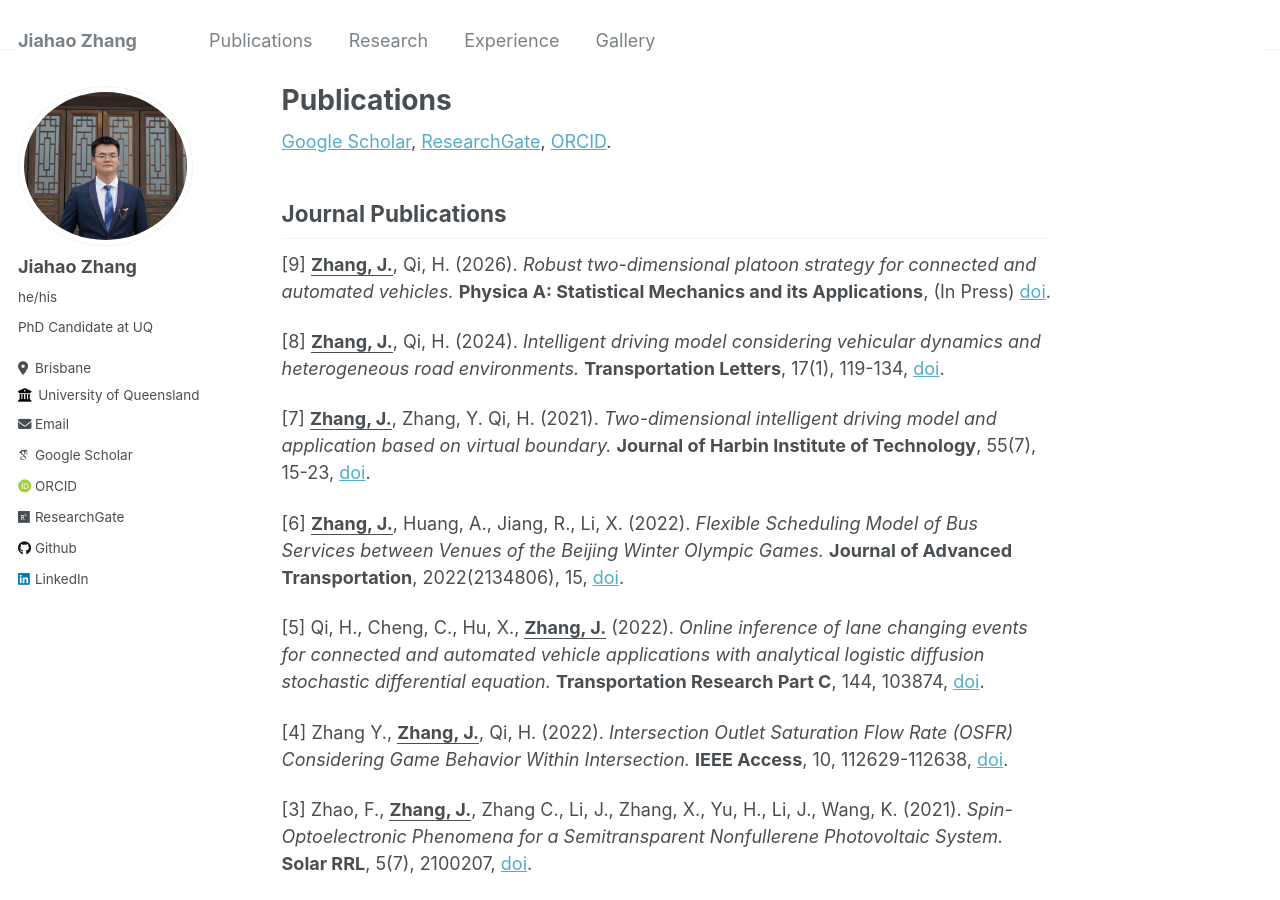
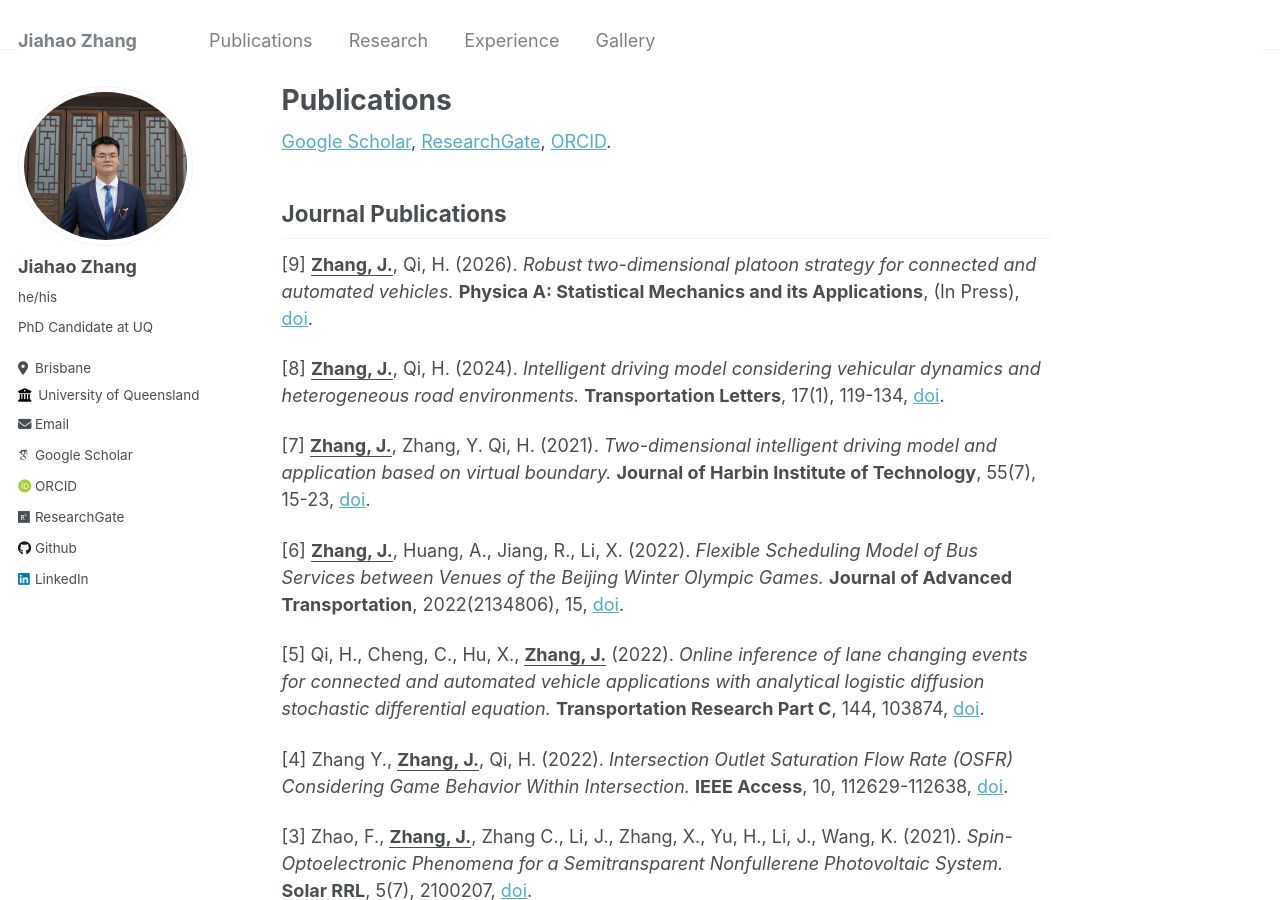
Before and after one commit to zhangjiahao2024/zhangjiahao2024.github.io, a Jekyll site: the page built from _pages/publications.md, in a window 1280 px wide and 900 px high. Built offline with Jekyll 4.4.1, drawn with Linux system fonts in a browser that asks for light colours; some web fonts are replaced.

```diff
--- a/_pages/publications.md
+++ b/_pages/publications.md
@@ -19,7 +19,7 @@ author_profile: true
 
 Journal Publications
 ----------
-[9] <ins><ins>**Zhang, J.**</ins></ins>, Qi, H. (2026). *Robust two-dimensional platoon strategy for connected and automated vehicles.* **Physica A: Statistical Mechanics and its Applications**, (In Press) [doi](https://doi.org/10.1016/j.physa.2026.131324).
+[9] <ins><ins>**Zhang, J.**</ins></ins>, Qi, H. (2026). *Robust two-dimensional platoon strategy for connected and automated vehicles.* **Physica A: Statistical Mechanics and its Applications**, (In Press), [doi](https://doi.org/10.1016/j.physa.2026.131324).
 
 [8] <ins>**Zhang, J.**</ins>, Qi, H. (2024). *Intelligent driving model considering vehicular dynamics and heterogeneous road environments.* **Transportation Letters**, 17(1), 119-134, [doi](https://doi.org/10.1080/19427867.2024.2329469).
 
```
